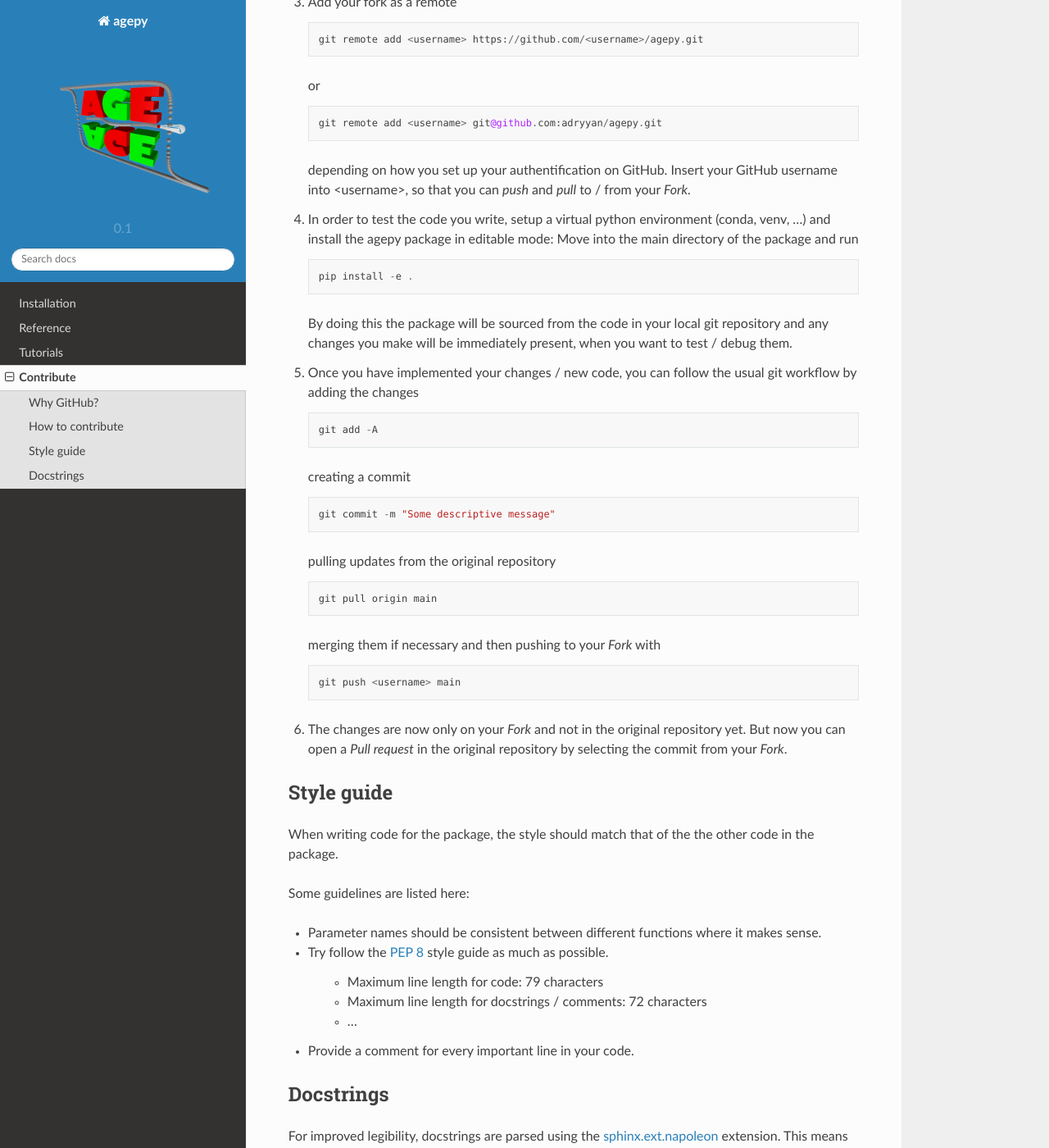
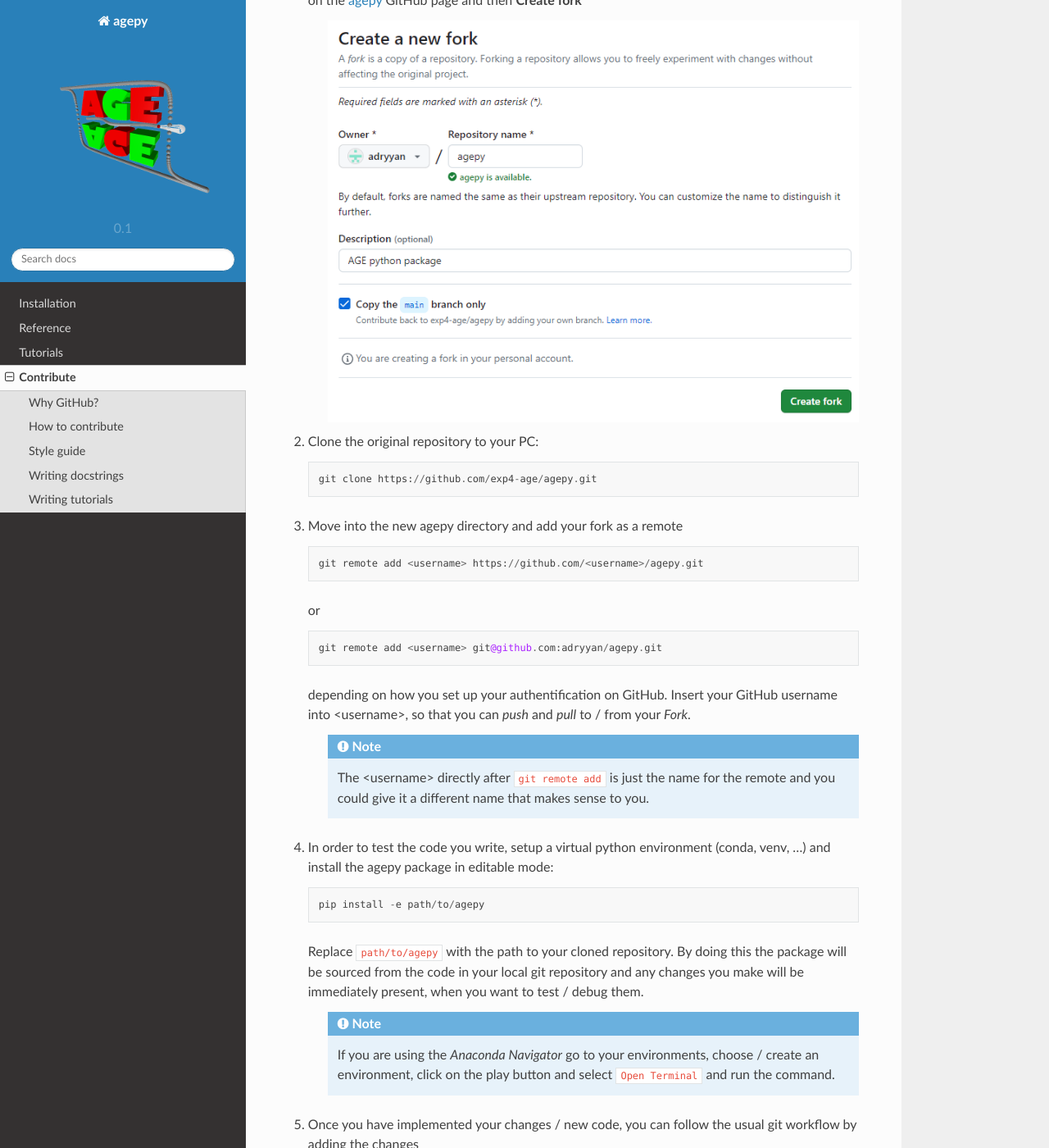
Before and after one commit to exp4-age/agepy, a Sphinx documentation site: the page built from docs/contribute.rst, in a window 1280 px wide and 1400 px high, scrolled down 672 px. Shown: the whole window at 82% size. Built offline with Sphinx 7.4.7 and the Read the Docs theme 2.0.0, drawn with Linux system fonts in a browser that asks for light colours; some of the changed text lies outside the part shown.

Commit message:
Updated documentation

```diff
--- a/docs/contribute.rst
+++ b/docs/contribute.rst
@@ -21,13 +21,22 @@ How to contribute
 1. The agepy repository is protected, which means that you can't push
    any changes to it. Therefore, create a *Fork* of the agepy
    repository. This creates your own *copy* of the repository, which is
-   linked to the original.
+   linked to the original. In order to do this click
+   **Create a new fork**
+
+    .. image:: _static/create_fork_1.png
+        :width: 800
+
+   on the `agepy`_ GitHub page and then **Create fork**
+
+    .. image:: _static/create_fork_2.png
+        :width: 800
 
 2. Clone the original repository to your PC::
 
-    git clone https://github.com/age/agepy.git
+    git clone https://github.com/exp4-age/agepy.git
 
-3. Add your fork as a remote ::
+3. Move into the new agepy directory and add your fork as a remote ::
 
     git remote add <username> https://github.com/<username>/agepy.git
 
@@ -39,15 +48,28 @@ How to contribute
    Insert your GitHub username into <username>, so that you can
    *push* and *pull* to / from your *Fork*.
 
+    .. note::
+
+        The <username> directly after ``git remote add`` is just the
+        name for the remote and you could give it a different name that
+        makes sense to you.
+
 4. In order to test the code you write, setup a virtual python
    environment (conda, venv, ...) and install the agepy package in
-   editable mode: Move into the main directory of the package and run ::
+   editable mode::
 
-    pip install -e .
+    pip install -e path/to/agepy
 
+   Replace ``path/to/agepy`` with the path to your cloned repository.
    By doing this the package will be sourced from the code in your
    local git repository and any changes you make will be immediately
    present, when you want to test / debug them.
+
+    .. note::
+
+        If you are using the *Anaconda Navigator* go to your
+        environments, choose / create an environment, click on the play
+        button and select ``Open Terminal`` and run the command.
 
 5. Once you have implemented your changes / new code, you can follow
    the usual git workflow by adding the changes ::
@@ -91,8 +113,8 @@ Some guidelines are listed here:
 * Provide a comment for every important line in your code.
 
 
-Docstrings
-----------
+Writing docstrings
+------------------
 
 For improved legibility, docstrings are parsed using the
 `sphinx.ext.napoleon`_ extension. This means that the docstrings can and
@@ -162,5 +184,14 @@ More comprehensive examples can be written in the form of Jupyter
 notebooks and added to the tutorials section.
 
 
+Writing tutorials
+-----------------
+
+Tutorials can be written in the form of `Jupyter Notebook`_s in the
+``docs/_notebooks/`` directory.
+
+
+.. _agepy: https://github.com/exp4-age/agepy
 .. _sphinx.ext.napoleon: https://www.sphinx-doc.org/en/master/usage/extensions/napoleon.html
 .. _PEP 8: https://peps.python.org/pep-0008/
+.. _Jupyter Notebook: https://jupyter-notebook.readthedocs.io/en/latest/
```
Also changed, not shown: docs/_static/create_fork_1.png (added), docs/_static/create_fork_2.png (added).
